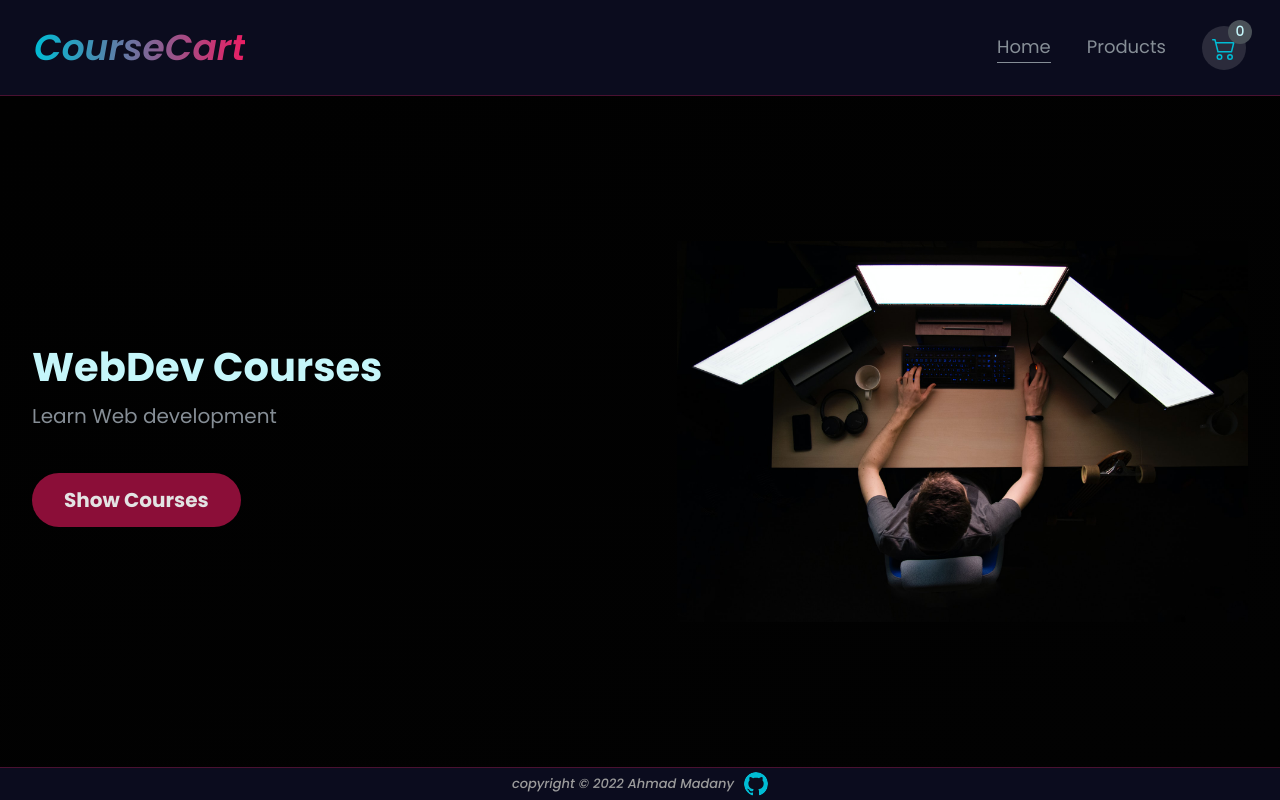
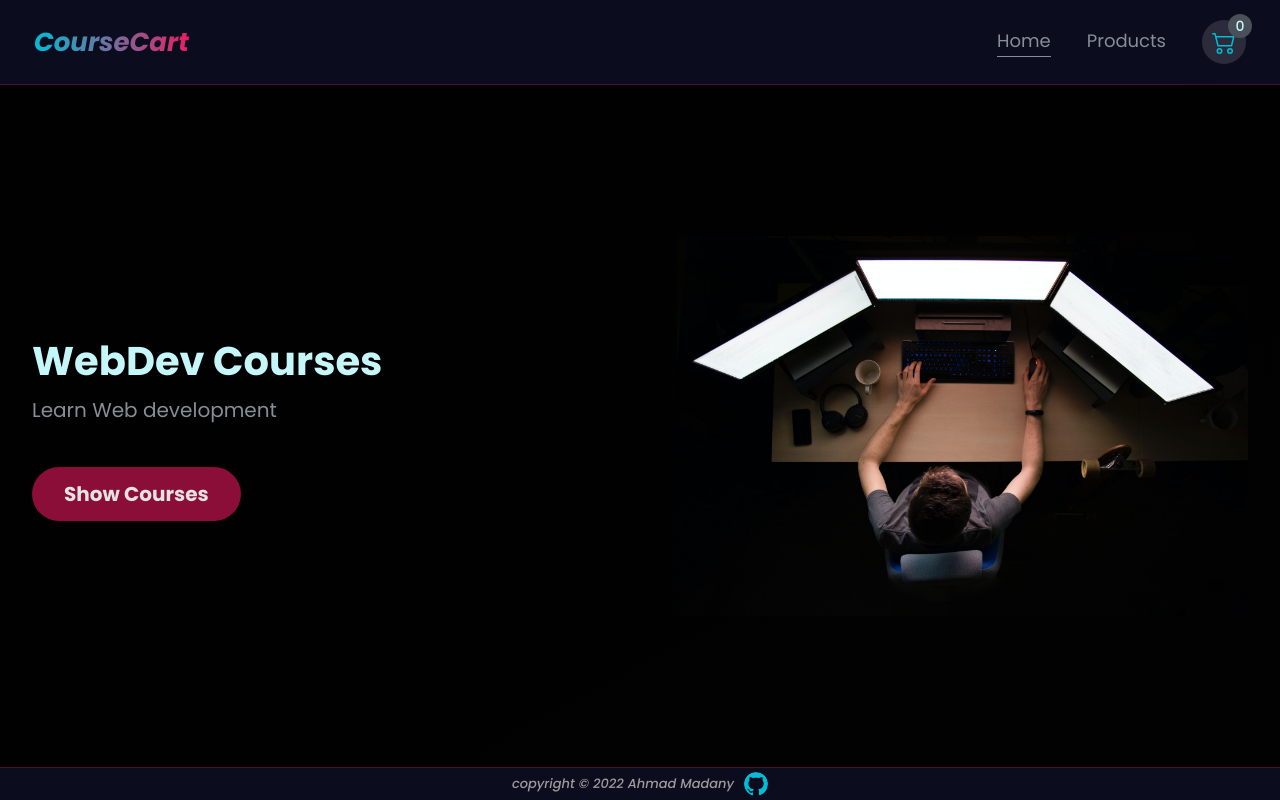
Before and after one commit to madany01/shopping-cart, a React (Create React App) app: page / in a window 1280 px wide. Built offline with nearby package versions, Linux system fonts and the light colour scheme.

Commit message:
Fix broken styles in smaller screens

```diff
--- a/src/style/main.scss
+++ b/src/style/main.scss
@@ -51,14 +51,15 @@ body {
   background-color: #0b0c1e;
   padding: 2rem 3.4rem;
   display: flex;
+  gap: 3.6rem;
   flex-wrap: wrap;
   align-items: center;
   justify-content: space-between;
   border-bottom: 1px solid #e91e6347;
 
   .logo {
-    font-size: 3.6rem;
-    font-weight: 600;
+    font-size: 2.6rem;
+    font-weight: 700;
     text-decoration: none;
     font-style: italic;
 
@@ -69,6 +70,7 @@ body {
 
   .right {
     display: flex;
+    flex-wrap: wrap;
     align-items: center;
     gap: 3.6rem;
 
@@ -96,7 +98,8 @@ body {
       align-items: center;
       justify-content: center;
 
-      width: 3.3em;
+      width: 4.4rem;
+      height: 4.4rem;
       border-radius: 50%;
       border: 2px solid transparent;
       padding: 0.8rem;
@@ -223,12 +226,16 @@ body {
   justify-content: center;
   align-items: center;
 
+  li {
+    overflow: hidden;
+
     .product {
       background-color: #000c12;
 
       padding: 2.4rem;
 
       width: 30rem;
+      max-width: 100%;
 
       display: flex;
       flex-direction: column;
@@ -289,6 +296,7 @@ body {
 
       .quantity-controls {
         @extend %product-quantity-control;
+      }
     }
   }
 }
```
Lines whose indentation alone changed are shown as unchanged.
